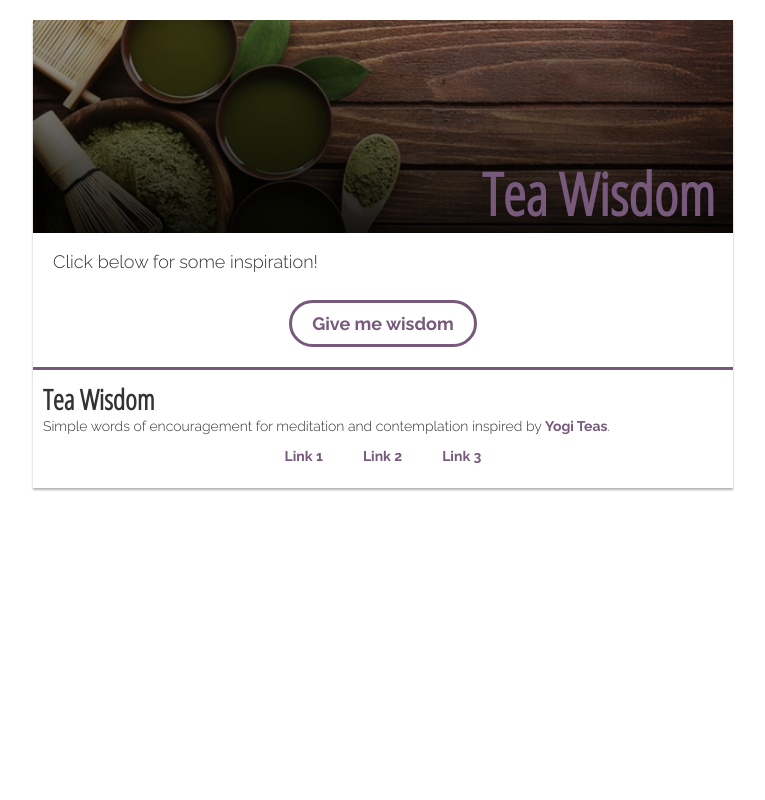
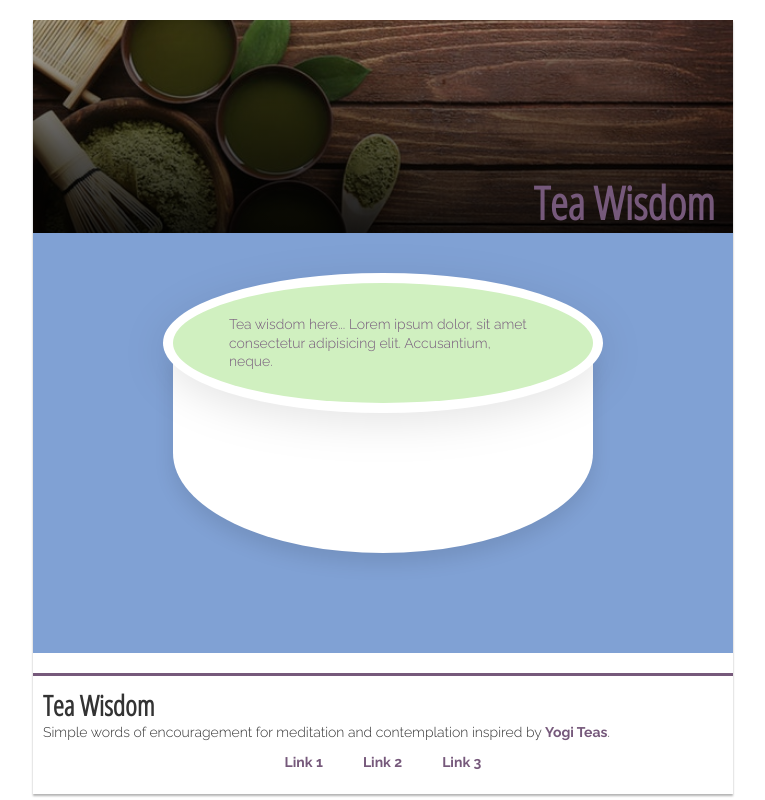
Before and after one commit to joshottey/TeaWisdom, a plain HTML site: page index.html in a window 1280 px wide. Shown: the whole page, without its empty margins (257-1022 px from the left). Drawn offline with Linux system fonts and the light colour scheme.

Commit message:
Add tea bowl, replace plain text

```diff
--- a/index.html
+++ b/index.html
@@ -20,11 +20,20 @@
   </header>
 
   <main>
+    <!--
     <div id="quote-area">
       <p id="quote">Click below for some inspiration!</p>
       <p style="display:none;"><em id="author"></em></p>
     </div>
     <a href="#" id="new-quote" class="btn">Give me wisdom</a>
+    -->
+    <div class="rim">
+      <div class="tea">
+        <span id="quote">Tea wisdom here... Lorem ipsum dolor, sit amet consectetur adipisicing elit. Accusantium, neque.</span>
+      </div>
+    </div>
+    <div class="bowl"></div>
+
   </main>
 
   <footer>
--- a/sass/styles.sass
+++ b/sass/styles.sass
@@ -3,7 +3,7 @@
 body
   margin: 0 auto
   font-family: Raleway, san-serif
-  font-size: 18px
+  font-size: 14px
   font-weight: 300
   color: #333
   max-width: 700px
@@ -43,21 +43,44 @@ header
     color: #76597b
 
 main
-  padding: 0 20px
-  text-align: center
-  #quote-area
-    text-align: left
-  .btn
-    margin-top: 10px
-    display: inline-block
-    font-weight: 700
-    padding: 10px 20px
-    border: 3px solid #76597b
-    border-radius: 50px
-    transition: 0.3s
-  .btn:hover
-    background-color: #56415a
-    color: #fff
+  padding: 40px 20px
+  background-color: #80a1d4
+  .rim, .bowl, .tea
+    margin: 0 auto
+  .rim
+    position: relative
+    z-index: 1
+    max-width: 420px
+    height: 15vh
+    background-color: #fff
+    border-radius: 50%
+    padding: 10px
+    filter: drop-shadow(0 10px 20px rgba(0,0,0,0.1))
+    .tea
+      display: flex
+      align-items: center
+      justify-content: center
+      /*   text-align: center; */
+      width: 100%
+      height: 100%
+      background-color: #d0f0c0
+      border-radius: 50%
+      #quote
+        padding: 0 4em
+        color: #76597b
+        line-height: 1.35
+  .bowl
+    // z-index: 1
+    position: relative
+    bottom: 60px
+    width: 99%
+    max-width: 420px
+    min-height: 200px
+    max-height: 300px
+    background-color: #fff
+    border-bottom-left-radius: 50%
+    border-bottom-right-radius: 50%
+    box-shadow: 0 10px 20px rgba(0,0,0,0.1)
 
 footer
   font-size: 14px
```
Also changed, not shown: css/styles.css, 1 other file.
